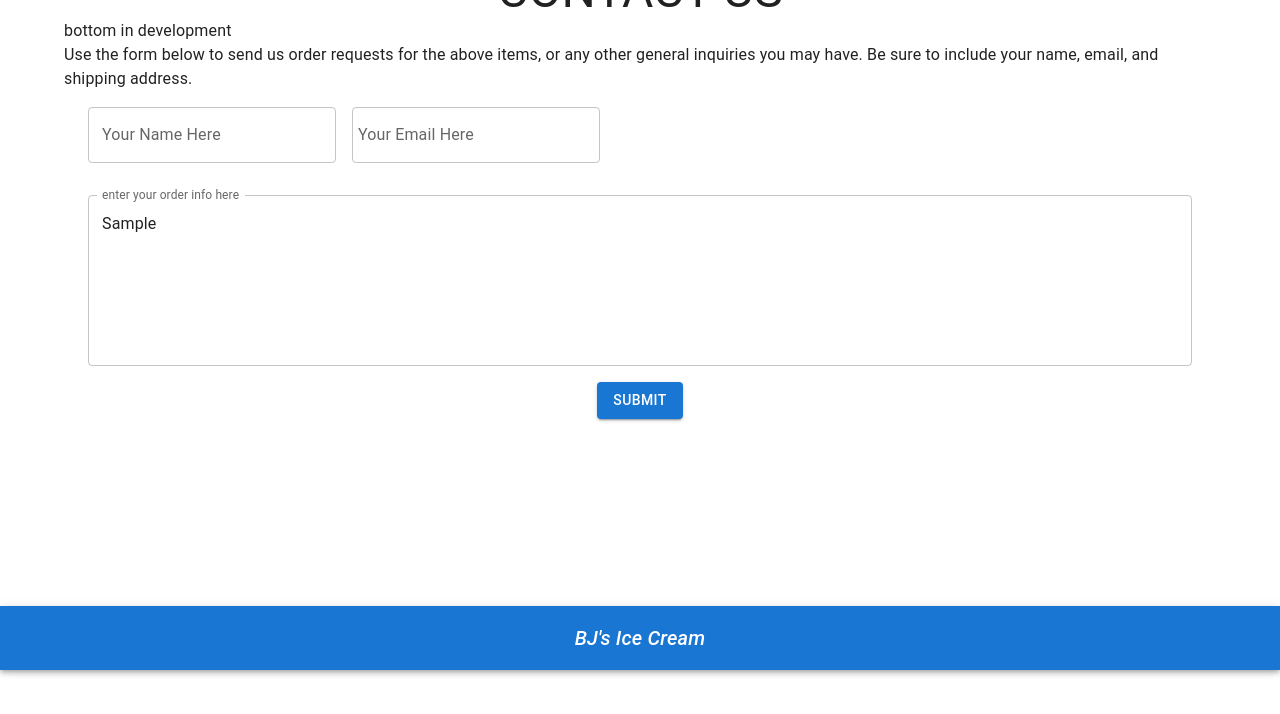
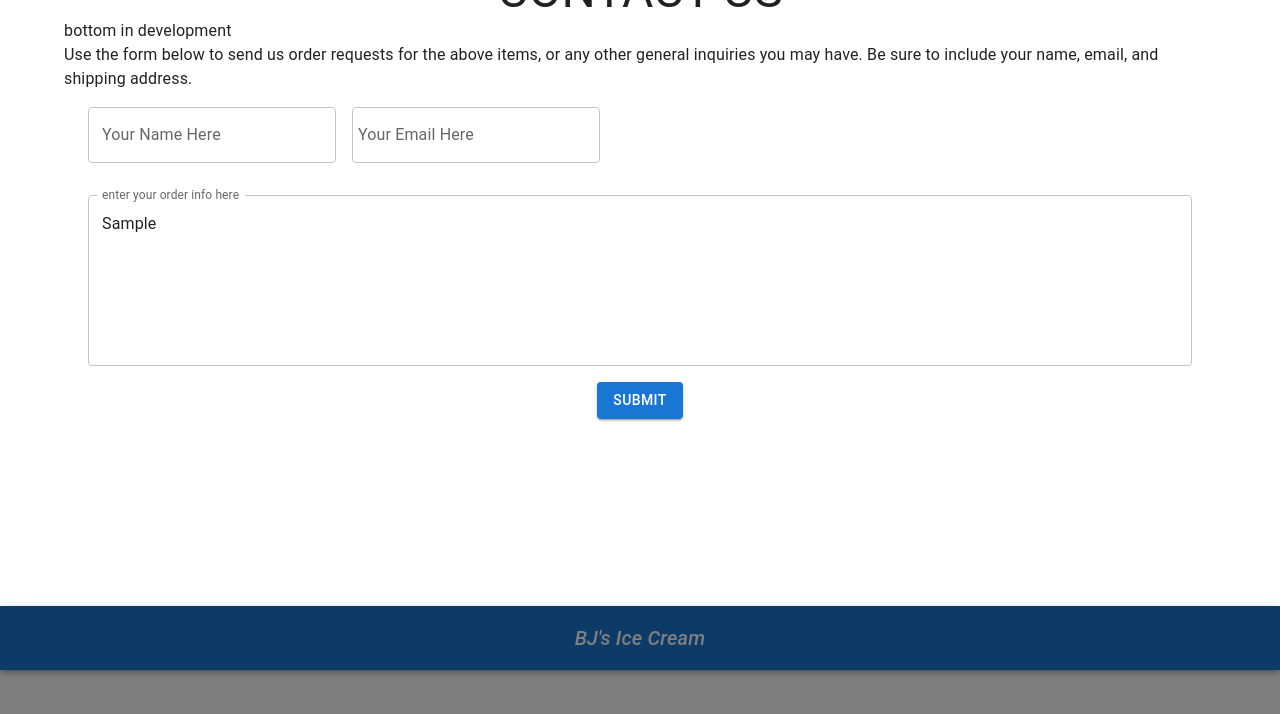
Before and after one commit to jrapich/icecream, a React (Vite) app in the folder client/: page / in a window 1280 px wide. Both pictures are taken after typing "Sample" into the empty fields and a click on the button "SUBMIT". Shown: the part 2881-3595 px from the top of the page. Built offline with nearby package versions, Linux system fonts and the light colour scheme.

Commit message:
added modal for email submission

```diff
--- a/client/src/components/home/ContactForm.jsx
+++ b/client/src/components/home/ContactForm.jsx
@@ -5,8 +5,14 @@
   TextField,
   InputAdornment,
 } from "@mui/material";
+import { useState } from "react";
+import SubmitModal from "./modals/SubmitModal";
 
 export default function ContactForm() {
+  const [open, setOpen] = useState(false);
+  const handleOpen = () => setOpen(true);
+  const handleClose = () => setOpen(false);
+
   return (
     <Container>
       <Box
@@ -56,6 +62,7 @@
           }}
         >
           <Button
+            onClick={handleOpen}
             sx={{
               margin: 2,
             }}
@@ -63,6 +70,7 @@
           >
             SUBMIT
           </Button>
+          <SubmitModal open={open} handleClose={handleClose} />
         </Box>
       </Box>
     </Container>
--- /dev/null
+++ b/client/src/components/home/modals/SubmitModal.jsx
@@ -0,0 +1,38 @@
+import { Modal, Typography, Box } from "@mui/material";
+import { PropTypes } from "prop-types";
+
+const modalStyle = {
+  position: "absolute",
+  top: "50%",
+  left: "50%",
+  transform: "translate(-50%, -50%)",
+  bgcolor: "background.paper",
+  border: "2px solid #000",
+  boxShadow: 24,
+  p: 4,
+};
+
+export default function SubmitModal({ open, handleClose }) {
+  return (
+    <Modal
+      open={open}
+      onClose={handleClose}
+      aria-labelledby="modal-modal-title"
+      aria-describedby="modal-modal-description"
+    >
+      <Box sx={modalStyle}>
+        <Typography id="modal-modal-title" variant="h6" component="h2">
+          Text in a modal
+        </Typography>
+        <Typography id="modal-modal-description" sx={{ mt: 2 }}>
+          Duis mollis, est non commodo luctus, nisi erat porttitor ligula.
+        </Typography>
+      </Box>
+    </Modal>
+  );
+}
+
+SubmitModal.propTypes = {
+  open: PropTypes.bool,
+  handleClose: PropTypes.func,
+};
```
